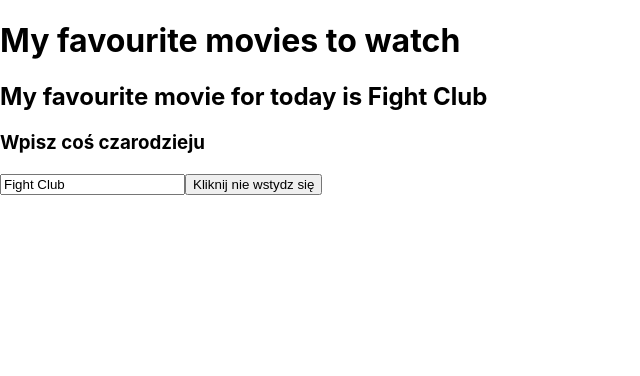
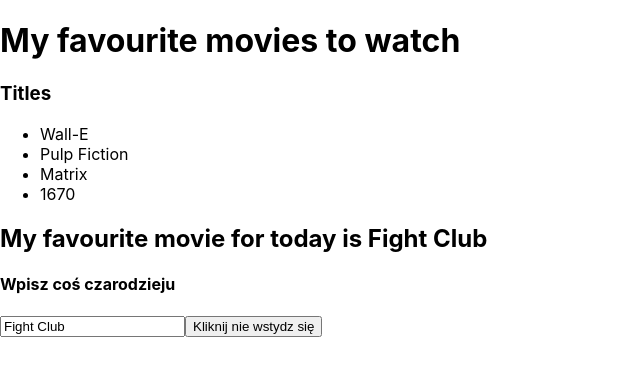
Before and after one commit to mate-mali/react-lab, a React (Create React App) app: page / in a window 1280 px wide. Shown: the top 376 px of the page, without its empty margins (0-640 px from the left). Built offline with nearby package versions, Linux system fonts and the light colour scheme.

Commit message:
Cwiczenie Listy Elementow

```diff
--- a/src/App.js
+++ b/src/App.js
@@ -4,6 +4,12 @@
 function App() {
     const [title, setTitle] = useState('Fight Club');
     const [h3, setH3] = useState('Wpisz coś czarodzieju');
+    const [movies, setMovies] = useState([
+        {title: "Wall-E"},
+        {title: "Pulp Fiction"},
+        {title: "Matrix"},
+        {title: "1670"}
+    ]);
     function handleChange(event) {
         //console.log(event.target.value);
         setTitle(event.target.value);
@@ -15,17 +21,24 @@
     }
     function handleClick() {
         alert(title);
+        setMoviesList();
     }
-
+    function setMoviesList() {
+      setMovies([...movies, {title: title}]);
+    }
 
     return (
         <div>
             <h1>My favourite movies to watch</h1>
+            <h3>Titles</h3>
+            <ul>
+              {movies.map((movie)=> <li key={movie.title}>{movie.title}</li>)}
+            </ul>
             <h2>My favourite movie for today is {title}</h2>
-
-            <h3>{h3}</h3>
+            <h4>{h3}</h4>
             <input type="text" onChange={handleChange} value={title}/>
             <input type="button" onClick={handleClick} value={"Kliknij nie wstydz się"}/>
+
         </div>
     );
 }
```
